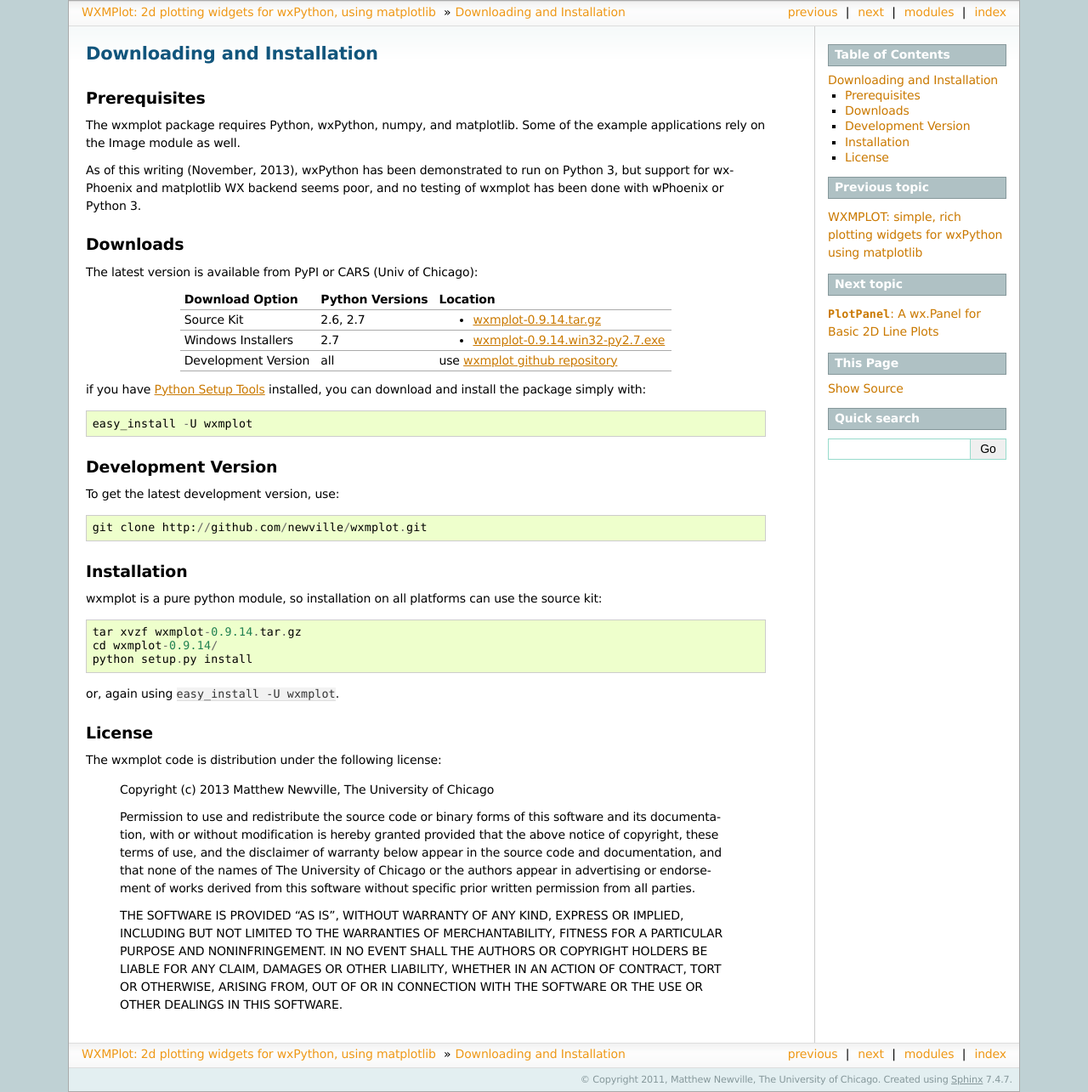
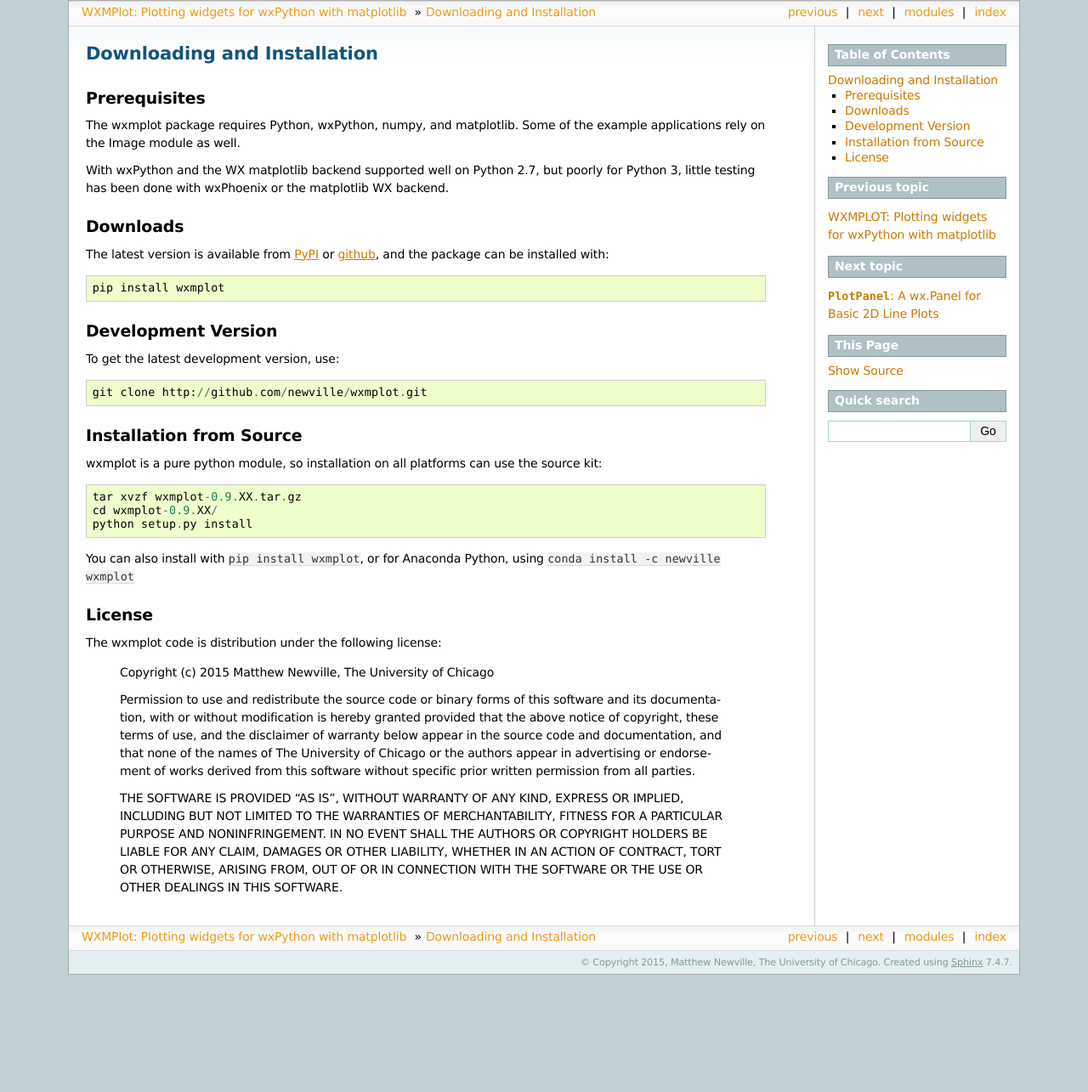
Before and after one commit to newville/wxmplot, a Sphinx documentation site: the page built from doc/installation.rst, in a window 1280 px wide. Shown: the whole page at 85% size. Built offline with Sphinx 7.4.7, drawn with Linux system fonts in a browser that asks for light colours; formulas are drawn with MathJax 3; the version number is read from the project's files by our own code; after the commit the page ends 1147 px from its top, so only the background shows below that.

Commit message:
more doc tweaks

```diff
--- a/doc/_templates/indexsidebar.html
+++ b/doc/_templates/indexsidebar.html
@@ -2,16 +2,12 @@
 <p>Current version: <b>{{ release }}</b></p>
 <p>Downloads:
 <ul>
-  <li>&nbsp; &nbsp; <a href="http://cars.uchicago.edu/software/python/wxmplot/src/">cars.uchicago.edu</a>
   <li>&nbsp; &nbsp; <a href="http://pypi.python.org/pypi/wxmplot/">PyPI (Python.org)</a> <p>
-       try <tt>easy_install -U wxmplot</tt>
+       try <tt>pip install wxmplot</tt>
 </ul>
 <p>
 
 Development version: <br> &nbsp; &nbsp; <a href="https://github.com/newville/wxmplot/">github.com</a> <br>
 
-<h3>Documentation</h3>
-
- <a href="wxmplot.pdf">  PDF Format</a>
 <hr>
 <p>
--- a/doc/conf.py
+++ b/doc/conf.py
@@ -37,7 +37,7 @@
 
 # General information about the project.
 project = u'wxmplot'
-copyright = u'2011, Matthew Newville, The University of Chicago'
+copyright = u'2015, Matthew Newville, The University of Chicago'
 
 # The version info for the project you're documenting, acts as replacement for
 # |version| and |release|, also used in various other places throughout the
@@ -110,10 +110,10 @@
 # The name for this set of Sphinx documents.  If None, it defaults to
 # "<project> v<release> documentation".
 #html_title = None
-html_title = 'WXMPlot: 2d plotting widgets for wxPython, using matplotlib'
+html_title = 'WXMPlot: Plotting widgets for wxPython with matplotlib'
 
 # A shorter title for the navigation bar.  Default is the same as html_title.
-html_short_title = 'WXMPlot: 2d plotting widgets for wxPython, using matplotlib'
+html_short_title = 'WXMPlot: Plotting widgets for wxPython with matplotlib'
 
 # The name of an image file (relative to this directory) to place at the top
 # of the sidebar.
--- a/doc/installation.rst
+++ b/doc/installation.rst
@@ -8,35 +8,20 @@
 The wxmplot package requires Python, wxPython, numpy, and matplotlib.  Some
 of the example applications rely on the Image module as well.
 
-As of this writing (November, 2013), wxPython has been demonstrated to run on
-Python 3, but support for wxPhoenix and matplotlib WX backend seems poor, and
-no testing of wxmplot has been done with wPhoenix or Python 3.
+With wxPython and the WX matplotlib backend supported well on Python 2.7,
+but poorly for Python 3, little testing has been done with wxPhoenix or the
+matplotlib WX backend.
 
 Downloads
 ~~~~~~~~~~~~~
 
-The latest version is available from PyPI or CARS (Univ of Chicago):
+.. _github:   http://github.com/newwville/wxmplot
+.. _PyPI:     http://pypi.python.org/pypi/wxmplot
 
-.. _wxmplot-0.9.14.tar.gz:  http://pypi.python.org/packages/source/w/wxmplot/wxmplot-0.9.14.tar.gz
-.. _wxmplot-0.9.14.win32-py2.7.exe:  http://pypi.python.org/packages/source/w/wxmplot/wxmplot-0.9.14.win32-py2.7.exe
+The latest version is available from `PyPI`_ or `github`_, and the package
+can be installed with::
 
-.. _wxmplot github repository:   http://github.com/newville/wxmplot
-.. _Python Setup Tools:          http://pypi.python.org/pypi/setuptools
-
-+---------------------+------------------+---------------------------------------+
-|  Download Option    | Python Versions  |  Location                             |
-+=====================+==================+=======================================+
-| Source Kit          | 2.6, 2.7         | - `wxmplot-0.9.14.tar.gz`_            |
-+---------------------+------------------+---------------------------------------+
-| Windows Installers  | 2.7              | - `wxmplot-0.9.14.win32-py2.7.exe`_   |
-+---------------------+------------------+---------------------------------------+
-| Development Version | all              | use `wxmplot github repository`_      |
-+---------------------+------------------+---------------------------------------+
-
-if you have `Python Setup Tools`_  installed, you can download and install
-the package simply with::
-
-   easy_install -U wxmplot
+   pip install wxmplot
 
 Development Version
 ~~~~~~~~~~~~~~~~~~~~~~~~
@@ -45,23 +30,24 @@
 
    git clone http://github.com/newville/wxmplot.git
 
-Installation
-~~~~~~~~~~~~~~~~~
+Installation from Source
+~~~~~~~~~~~~~~~~~~~~~~~~~~~~~
 
 wxmplot is a pure python module, so installation on all platforms can use the source kit::
 
-   tar xvzf wxmplot-0.9.14.tar.gz
-   cd wxmplot-0.9.14/
+   tar xvzf wxmplot-0.9.XX.tar.gz
+   cd wxmplot-0.9.XX/
    python setup.py install
 
-or, again using ``easy_install -U wxmplot``.
+You can also install with ``pip install wxmplot``, or for Anaconda Python,
+using ``conda install -c newville wxmplot``
 
 License
 ~~~~~~~~~~~~~
 
 The wxmplot code is distribution under the following license:
 
-  Copyright (c) 2013 Matthew Newville, The University of Chicago
+  Copyright (c) 2015 Matthew Newville, The University of Chicago
 
   Permission to use and redistribute the source code or binary forms of this
   software and its documentation, with or without modification is hereby
```
Also changed, not shown: doc/index.rst (+21 -20 lines).
